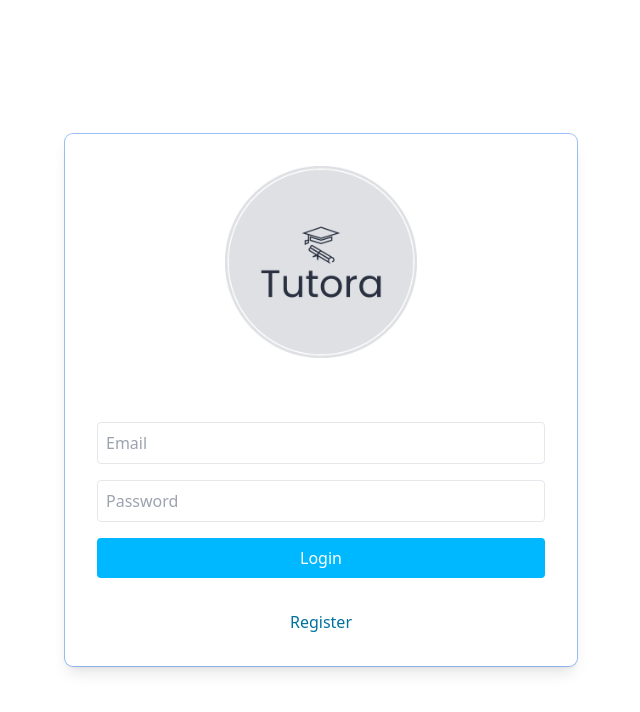
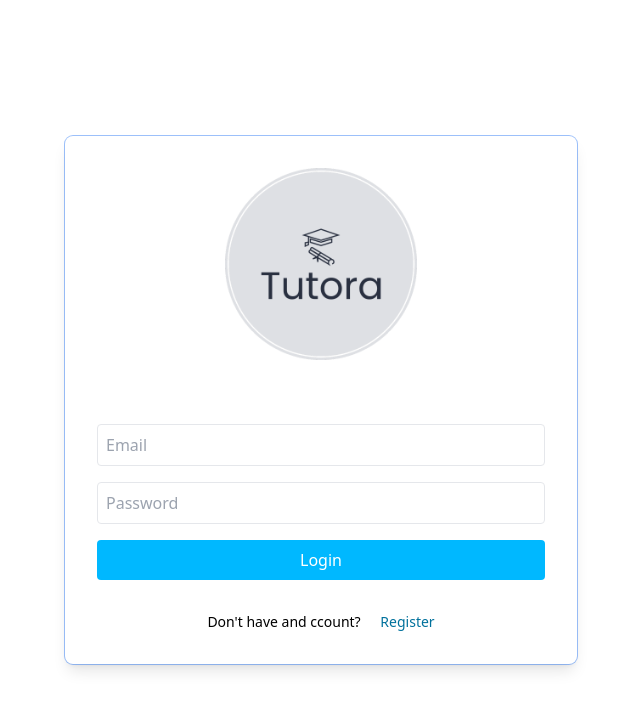
Before and after one commit to chandra-lindy/tutora, a React (Vite) app in the folder frontend/: page / in a window 1280 px wide. Shown: the top 712 px of the page, without its empty margins (319-959 px from the left). Built offline with nearby package versions, Linux system fonts and the light colour scheme; no server answers; what aws-amplify would draw is missing.

Commit message:
changed spinner color to match brand color

```diff
--- a/frontend/src/pages/Login.jsx
+++ b/frontend/src/pages/Login.jsx
@@ -101,9 +101,12 @@ const Login = () => {
             <button className="btn" onClick={signIn}>
               Login
             </button>
-            <Link to="/register">
-              <p className="text-center mt-8 text-link">Register</p>
-            </Link>
+            <p className="text-center text-sm mt-8">
+              Don't have and ccount?{" "}
+              <Link to="/register">
+                <span className="ml-4 text-link">Register</span>
+              </Link>
+            </p>
           </div>
         </div>
       )}
--- a/frontend/src/pages/Register.jsx
+++ b/frontend/src/pages/Register.jsx
@@ -69,7 +69,7 @@ const Register = () => {
         <Bars
           height="80"
           width="80"
-          color="#c8532c"
+          color="#00719c"
           ariaLabel="bars-loading"
           wrapperStyle={{}}
           wrapperClass=""
```
